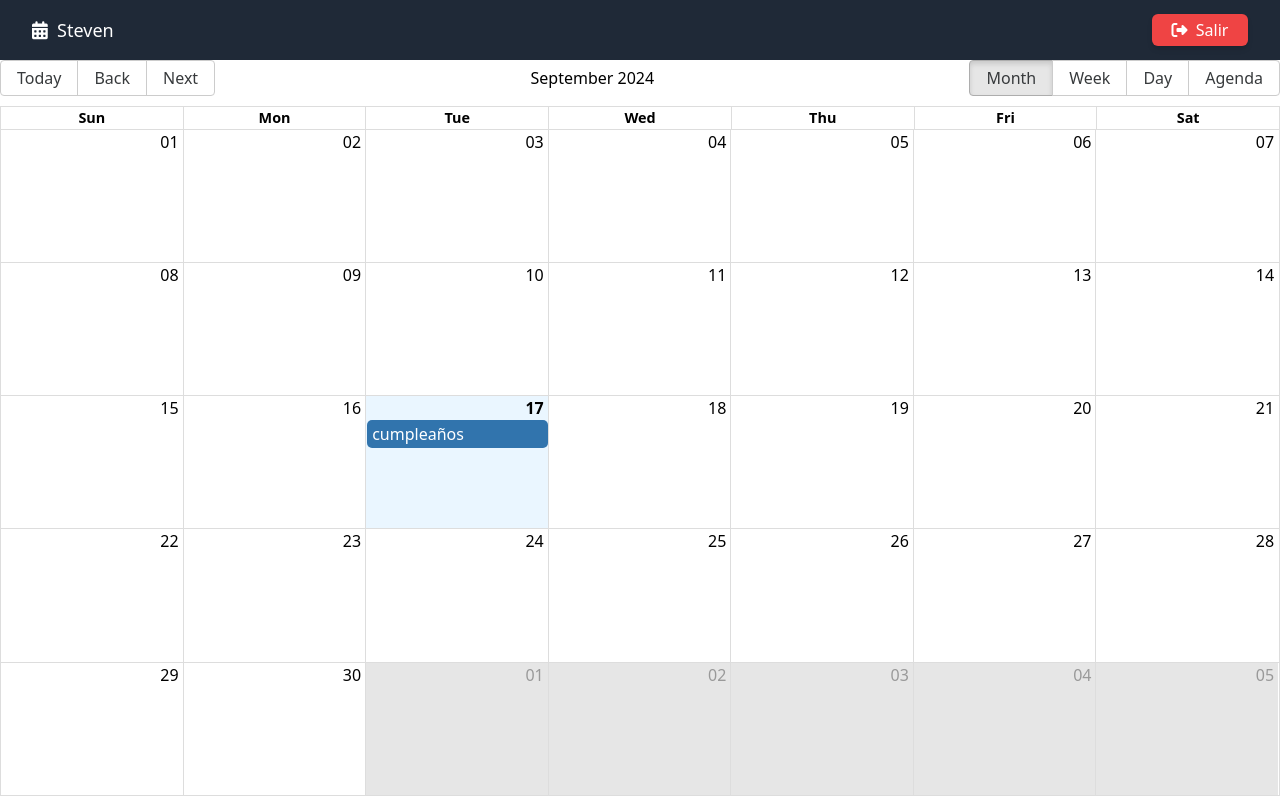
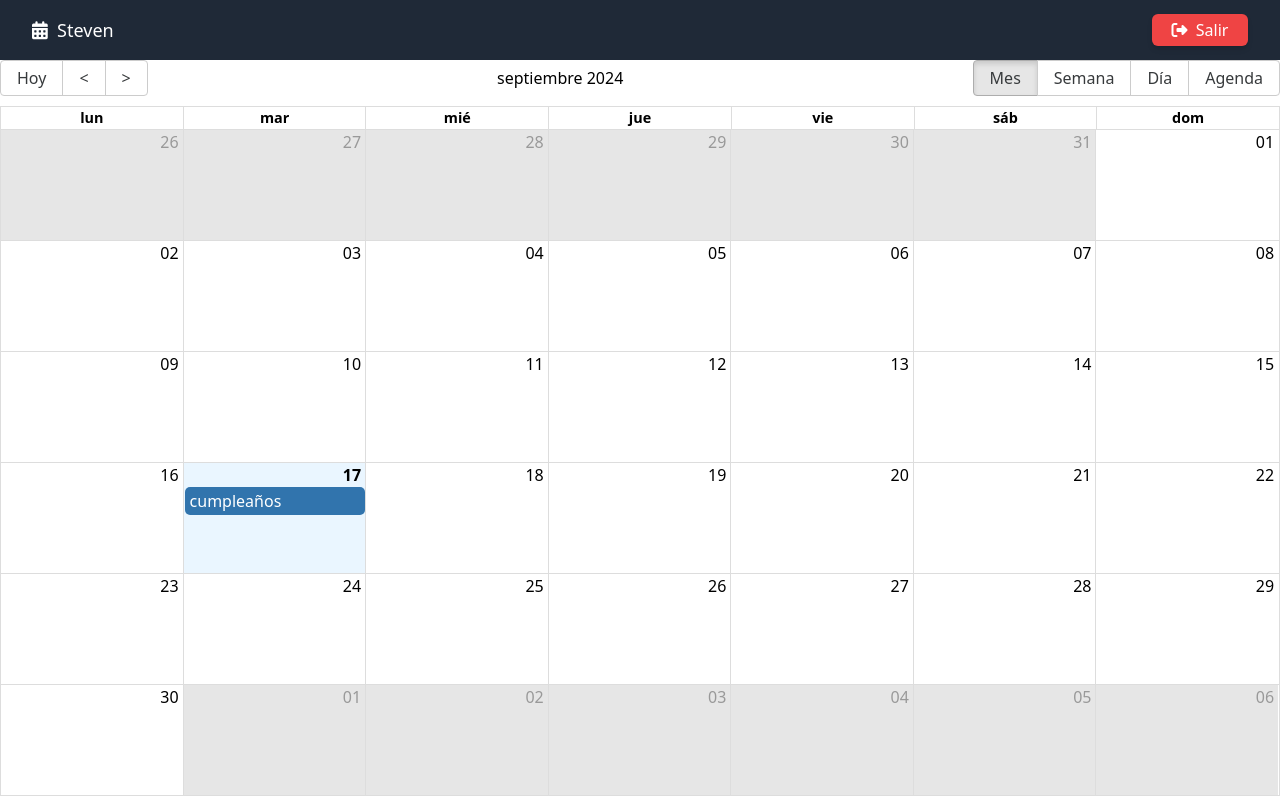
Before and after one commit to StxvenDev/calendar-app, a React (Vite) app: page / in a window 1280 px wide. Built offline with nearby package versions, Linux system fonts and the light colour scheme.

Commit message:
feat: change language to spanish

```diff
--- a/src/calendar/pages/CalendarPage.jsx
+++ b/src/calendar/pages/CalendarPage.jsx
@@ -1,27 +1,11 @@
-import {Calendar, dateFnsLocalizer} from 'react-big-calendar'
+import {Calendar} from 'react-big-calendar'
 import 'react-big-calendar/lib/css/react-big-calendar.css'
-import format from 'date-fns/format'
-import parse from 'date-fns/parse'
-import startOfWeek from 'date-fns/startOfWeek'
-import getDay from 'date-fns/getDay'
-import enUS from 'date-fns/locale/en-US'
+import { addHours } from 'date-fns'
 import { Navbar } from '../components/Navbar'
-import { addHours } from 'date-fns'
+import { getMessagesES, localizer } from '../../helpers'
+
 
 export const CalendarPage = () => {
-
-    const locales = {
-        'en-US': enUS,
-      }
-
-      const localizer = dateFnsLocalizer({
-        format,
-        parse,
-        startOfWeek,
-        getDay,
-        locales,
-      });
-
     const events = [{
       title:'cumpleaños',
       notes: 'Hay que comprar mecatos',
@@ -38,11 +22,13 @@
     <>
         <Navbar />
         <Calendar
+            culture='es'
             localizer={localizer}
             events={events}
             startAccessor="start"
             endAccessor="end"
             style={{ height: 'calc(100vh - 64px)' }}
+            messages={getMessagesES()}
         />
     </>
   )
--- /dev/null
+++ b/src/helpers/calendarLocalizer.js
@@ -0,0 +1,18 @@
+import format from 'date-fns/format'
+import parse from 'date-fns/parse'
+import startOfWeek from 'date-fns/startOfWeek'
+import getDay from 'date-fns/getDay'
+import { dateFnsLocalizer } from 'react-big-calendar'
+import { es } from 'date-fns/locale'
+
+const locales = {
+    'es': es,
+  }
+
+  export const localizer = dateFnsLocalizer({
+    format,
+    parse,
+    startOfWeek,
+    getDay,
+    locales,
+  });
--- /dev/null
+++ b/src/helpers/getMessages.js
@@ -0,0 +1,17 @@
+export const  getMessagesES = () => {
+    return {
+        allDay: 'Todo el día',
+        previous: '<',
+        next: '>',
+        today: 'Hoy',
+        month: 'Mes',
+        week: 'Semana',
+        day: 'Día',
+        agenda: 'Agenda',
+        date: 'Fecha',
+        time: 'Hora',
+        event: 'Evento',
+        noEventsInRange: 'No hay eventos en este rango',
+        showMore: total => `+ Ver más (${total})`
+    }
+}
--- /dev/null
+++ b/src/helpers/index.js
@@ -0,0 +1,2 @@
+export * from './calendarLocalizer'
+export * from './getMessages'
```
Lines whose indentation alone changed are shown as unchanged.
